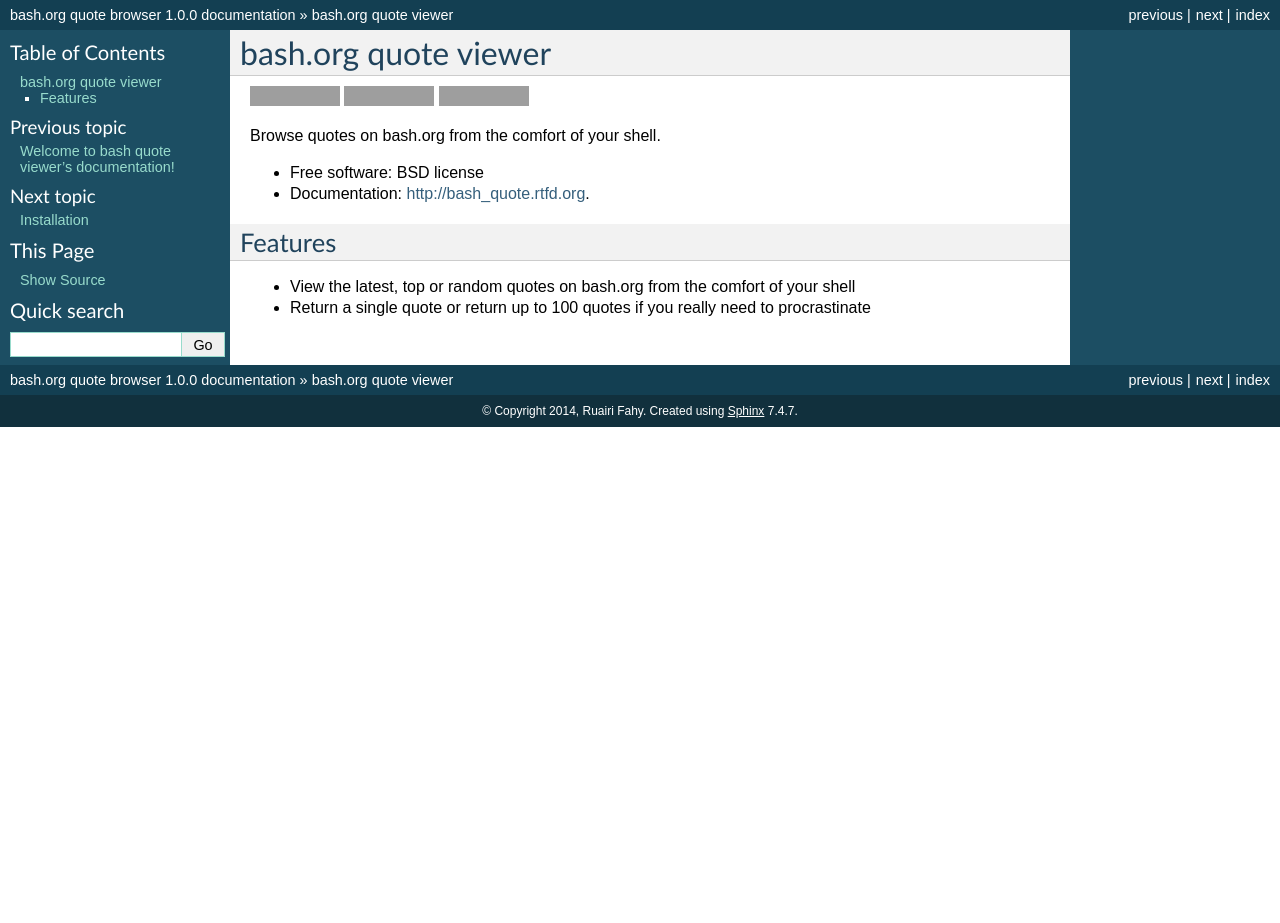
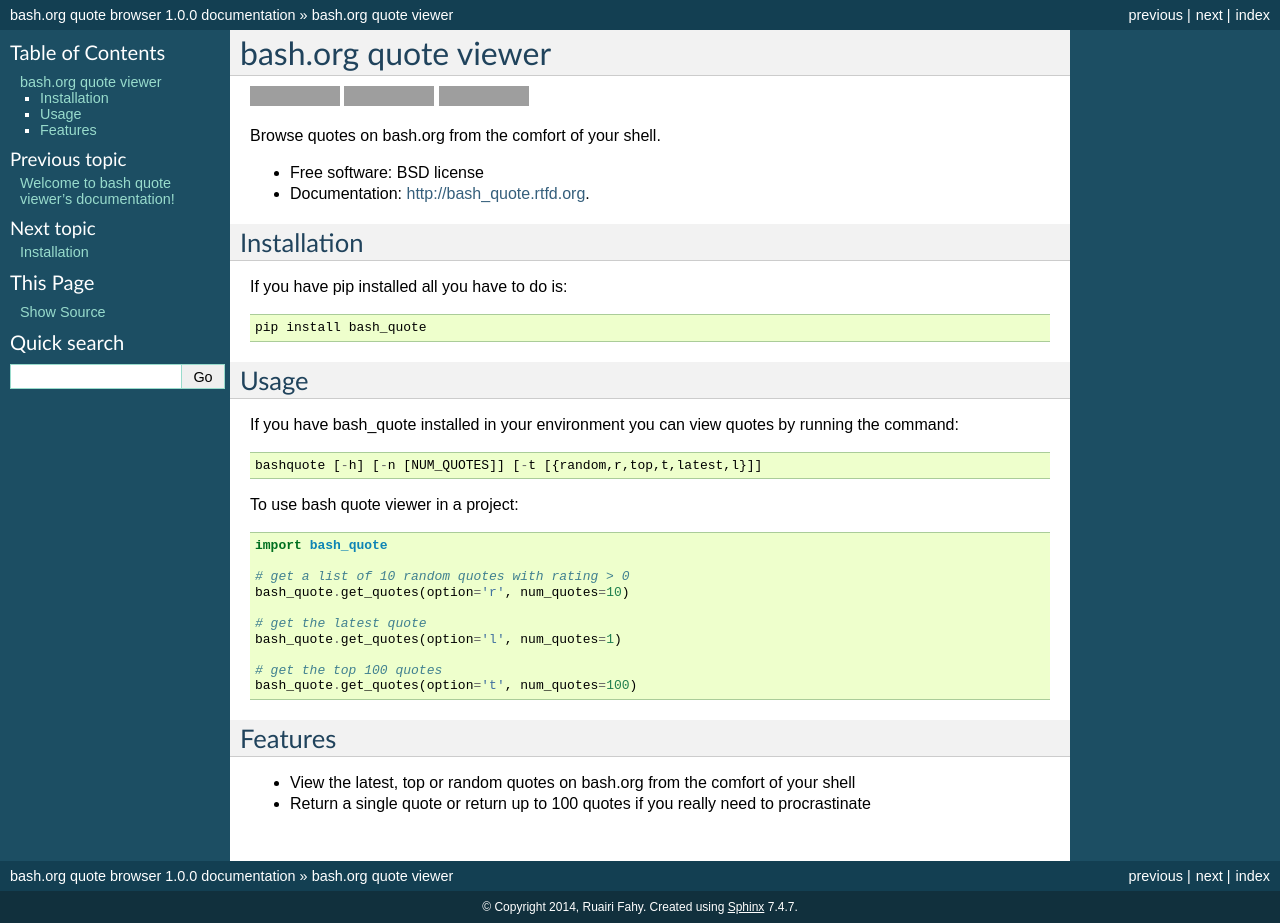
Before and after one commit to ruairif/bash_quote, a Sphinx documentation site: the page built from docs/readme.rst, in a window 1280 px wide. Built offline with Sphinx 7.4.7, drawn with Linux system fonts in a browser that asks for light colours; before the commit the page ends 900 px from its top, so only the background shows below that; grey boxes are pictures that could not be loaded.

Commit message:
Included Usage and installation in readme.

```diff
--- a/README.rst
+++ b/README.rst
@@ -17,6 +17,34 @@
 * Free software: BSD license
 * Documentation: http://bash_quote.rtfd.org.
 
+Installation
+------------
+If you have pip installed all you have to do is::
+
+    pip install bash_quote
+
+Usage
+-----
+If you have bash_quote installed in your environment you can view quotes
+by running the command::
+
+    bashquote [-h] [-n [NUM_QUOTES]] [-t [{random,r,top,t,latest,l}]]
+
+To use bash quote viewer in a project::
+
+    import bash_quote
+
+    # get a list of 10 random quotes with rating > 0
+    bash_quote.get_quotes(option='r', num_quotes=10)
+
+    # get the latest quote
+    bash_quote.get_quotes(option='l', num_quotes=1)
+
+    # get the top 100 quotes
+    bash_quote.get_quotes(option='t', num_quotes=100)
+
+
+
 Features
 --------
 
--- a/docs/usage.rst
+++ b/docs/usage.rst
@@ -2,12 +2,13 @@
 Usage
 ========
 
-To use bash quote viewer::
+To use bash quote viewer in your shell::
 
-usage: bash_quote.py [-h] [-n [NUM_QUOTES]] [-t [{random,r,top,t,latest,l}]]
+    bashquote [-h] [-n [NUM_QUOTES]] [-t [{random,r,top,t,latest,l}]]
 
 
 To use bash quote viewer in a project::
+
     import bash_quote
 
     # get a list of 10 random quotes with rating > 0
```
